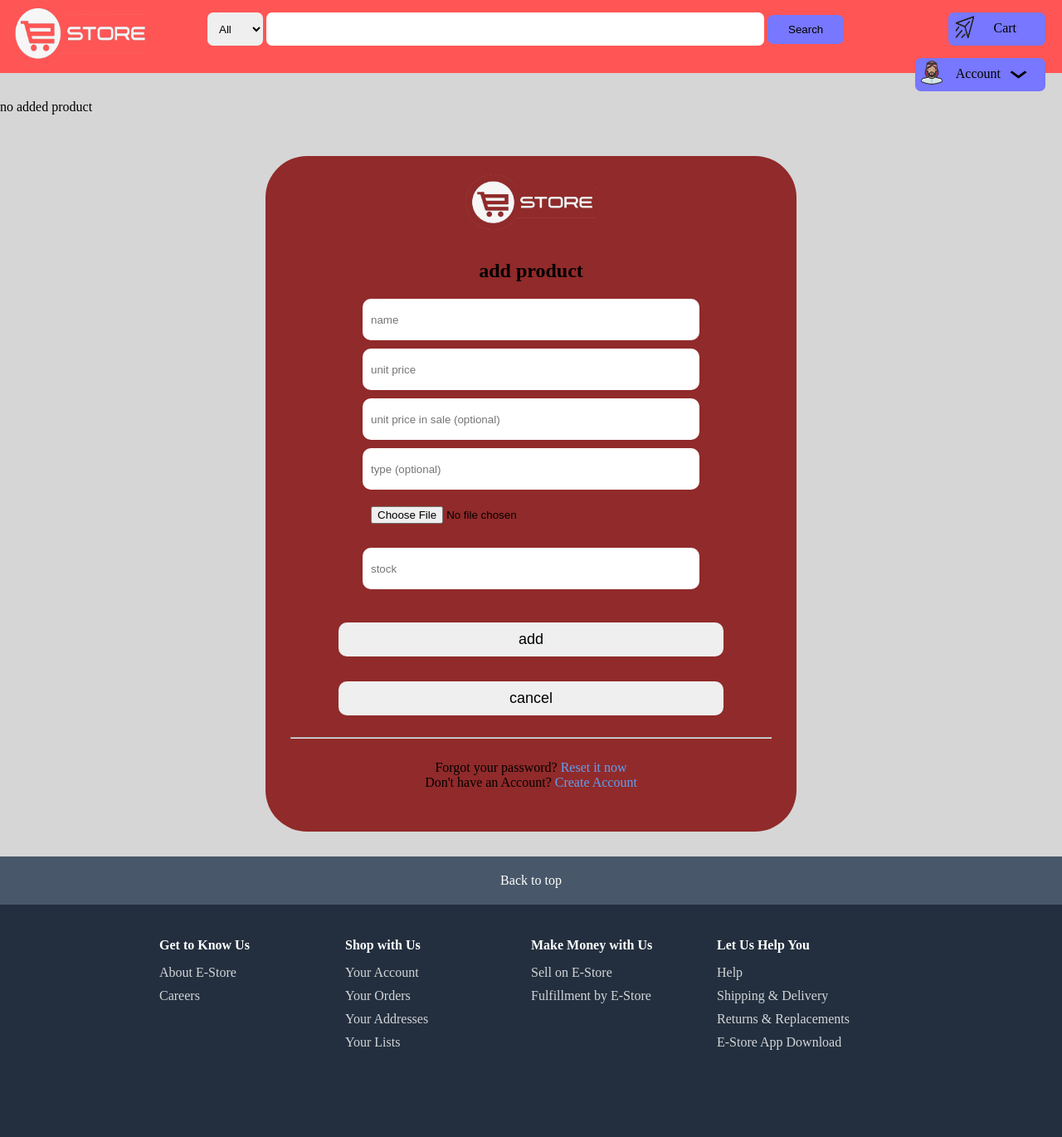
After one commit to Ibarhim3zazy/search, a PHP site: page /add_products.php in a window 1280 px wide. The commit adds this page. Shown: the whole page at 83% size. Run offline with PHP 8.4, Linux system fonts and the light colour scheme.

Commit message:
Add files via upload

```diff
--- /dev/null
+++ b/e-store/add_products.php
@@ -0,0 +1,50 @@
+<!DOCTYPE html>
+<html lang="en" dir="ltr">
+  <head>
+    <meta charset="utf-8">
+    <title></title>
+    <link rel="stylesheet" href="css/add_products.css">
+    <script type="text/javascript" src="js/add_prod.js"></script>
+  </head>
+  <body>
+        <?php require_once("connection.php");
+          require 'header.php';
+          if (isset($_POST['name']) == true && $_POST['name']!=""
+            && isset($_POST['unit_price']) == true && $_POST['unit_price']!=""
+            && isset($_POST['sale']) == true
+            && isset($_POST['type']) == true
+            && isset($_FILES['img']['name']) == true && $_FILES['img']['name'] < 9*1000*1000 && $_FILES['img']['name']!=""
+            && isset($_POST['stock']) == true && $_POST['stock']!="") {
+            $name= $_POST['name'];
+            $unit_price= $_POST['unit_price'];
+            $sale= $_POST['sale'];
+            $type= $_POST['type'];
+            $img= $_FILES['img']['name'];
+            $stock= $_POST['stock'];
+            $result= $con->query("INSERT INTO products VALUES(NULL, '$name', '$unit_price', '$sale', '$type', 'img/$img', '$stock');");
+            if($result==true){
+            echo "insert sacess";
+            move_uploaded_file($_FILES['img']['tmp_name'], 'img/'.$_FILES['img']['name']);
+            } else {
+              echo "insert failed";
+            }
+          } else
+            echo "no added product";
+         ?>
+        <form class="signup_form" enctype="multipart/form-data" action="add_products.php" id="sign_in" method="post">
+          <img src="img/logo.png" width="250" alt="">
+          <h2>add product</h2>
+          <input class="login_text" type="text" placeholder="name" name="name" value="">
+          <input class="login_text" type="text" placeholder="unit price" name="unit_price" value="">
+          <input class="login_text" type="text" placeholder="unit price in sale (optional)" name="sale" value="">
+          <input class="login_text" type="text" placeholder="type (optional)" name="type" value="">
+          <input class="login_text" type="file" placeholder="product image" name="img" value="">
+          <input class="login_text" type="text" placeholder="stock" name="stock" value="">
+          <input class="sign_in" type="submit" value="add">
+          <input class="sign_in" type="button" onclick="cancel()" value="cancel"><br><br><hr><br>
+          Forgot your password? <a href="javascript:">Reset it now</a><br>
+          Don't have an Account? <a href="signup.php">Create Account</a>
+        </form>
+        <?php require_once 'footer.php'; ?>
+  </body>
+</html>
--- /dev/null
+++ b/e-store/css/add_products.css
@@ -0,0 +1,85 @@
+*{ box-sizing: border-box; }
+html{
+  scroll-behavior: smooth;
+}
+body{
+  margin: 0px;
+  padding: 0px;
+  background-color: #cccc;
+}
+.signup_form{
+  width: 50vw;
+  height: auto;
+  background-color: #811d;
+  margin: 50px auto auto auto;
+  text-align: center;
+  padding: 10px 30px 50px 30px;
+  border-radius: 50px;
+}
+.login_button{
+  width: 80%;
+  margin-top: 10px;
+  font-size: 18px;
+  padding: 15px;
+  border-radius: 10px;
+  border: none;
+  transition: .2s;
+  cursor: pointer;
+}
+.login_button:hover{
+  background-color: #548CA8;
+  color: #fff;
+}
+.or{
+  width: 100%;
+  height: auto;
+  margin: 10px 0px;
+}
+.or::before,.or::after{
+  content: ' ــــــــــــــــــــــــــــــــــــــــــــــــ ';
+}
+.login_text{
+  width: 70%;
+  height: 50px;
+  padding: 10px;
+  border-radius: 10px;
+  border: none;
+  transition: .2s;
+  display: block;
+  margin: 10px auto;
+}
+.login_text:focus{
+  outline: none;
+  border: solid;
+  border-width: 1px;
+  border-color: #1070F0;
+  width: 80%;
+}
+.sign_in{
+  width: 80%;
+  margin-top: 30px;
+  font-size: 18px;
+  padding: 10px;
+  border-radius: 10px;
+  border: none;
+  cursor: pointer;
+  transition: .2s;
+}
+.sign_in:hover{
+  background-color: #464660;
+  color: #F1E9E5;
+}
+.signup_form a{
+  text-decoration: none;
+  margin: 10px 0px 0px 0px;
+  text-align: right;
+  color: #5f9ff0;
+}
+.signup_form a:hover{
+  text-decoration: underline;
+  color: #4f6ff0;
+}
+.signup{
+  display: block;
+  margin-top: 30px;
+}
--- a/e-store/css/header.css
+++ b/e-store/css/header.css
@@ -1,8 +1,15 @@
 *{
   box-sizing: border-box;
 }
+.free_size_for_header{
+  width: 100%;
+  height: 15vh;
+}
 header{
+  width: 100%;
   height: 15vh;
+  position: fixed;
+  z-index: 9999;
 }
 .bar1{
   width: 100%;
@@ -94,14 +101,14 @@ header{
   cursor: pointer;
   background-color: #88f;
 }
-.sign a,.sign span{
+.sign a,.sign input{
   font-size: 14px;
 	color: white;
-	background: #55f;
 	padding: 10px 20px;
+  margin: auto;
 	text-transform: uppercase;
 	text-decoration: none;
-  display: none;
+  display: block;
 }
 .account:hover .sign{
   background-color: #ddd;
@@ -116,7 +123,8 @@ header{
   z-index: 9999;
 }
 .sign a,.sign input{
-  width: 150px;
+  min-width: 200px;
+  max-width: 250px;
   height: 40px;
   padding: 10px 25px;
   margin: 20px 20px;
--- a/e-store/header.php
+++ b/e-store/header.php
@@ -1,7 +1,5 @@
 <link rel="stylesheet" href="css/header.css">
-<script type="text/javascript" src="js/header.js">
-
-</script>
+<script type="text/javascript" src="js/header.js"></script>
 <!-- ــــــــــــــــــــــــــــ -->
     <header>
       <div class="bar1">
@@ -40,6 +38,7 @@
             if ($x = $r-> fetch_assoc())
             echo '<img src="'.$x['pic-path'].'" onload="display_n()" id="profile-pic" alt="profile-pic">
             <div class="sign">
+            <a href="add_products.php">add products</a>
             <form action="index.php" method="post">
               <input type="submit" name="logout" value="log out">
             </form>
@@ -53,7 +52,6 @@
           <img src="img/up.png" id="up" alt="arrow">
           <div class="sign" id="none">
             <a href="javascript:" onclick="sign_in()">Sign in</a>
-            <span>OR</span>
             <a href="javascript:" onclick="sign_up()">Sign up</a>
           </div>
         </div>
@@ -67,3 +65,4 @@
         <a href="about.php"></a>
       </div>
     </header>
+    <div class="free_size_for_header"></div>
--- /dev/null
+++ b/e-store/js/add_prod.js
@@ -0,0 +1,8 @@
+function cancel(){
+  document.getElementsByName('name')[0].value = "";
+  document.getElementsByName('unit_price')[0].value = "";
+  document.getElementsByName('sale')[0].value = "";
+  document.getElementsByName('type')[0].value = "";
+  document.getElementsByName('img')[0].value = "";
+  document.getElementsByName('stock')[0].value = "";
+}
```
Also changed, not shown: e-store/img/1.png (added), e-store/img/2.png (added), e-store/img/3.0.png (added), 1 other file.
